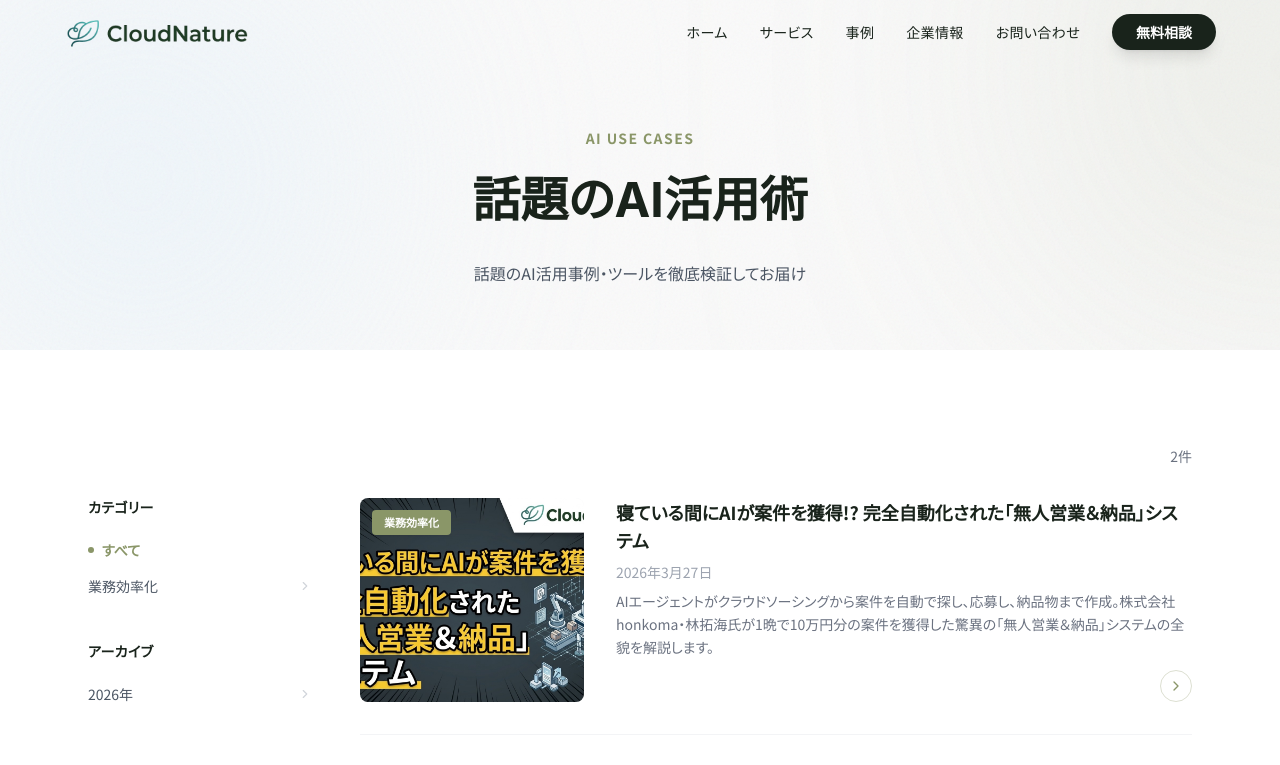
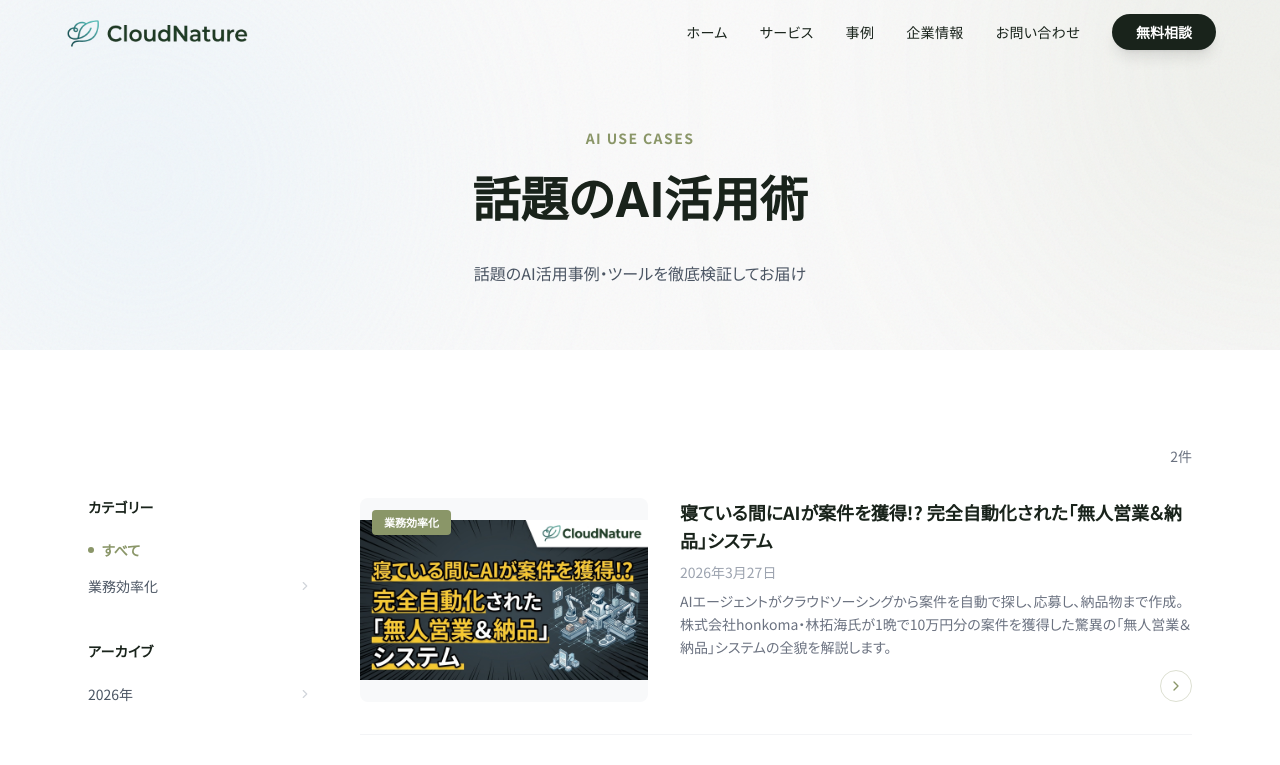
Before and after one commit to kohei0125/CloudNature, a Next.js app: page /usecases in a window 1280 px wide. Shown: the top 765 px of the page. Built offline with nearby package versions, Linux system fonts and the light colour scheme; no server answers.

Commit message:
style: Adjust image sizing, aspect ratio, and object-fit on the use cases page and update the Next.js type declaration path.

```diff
--- a/app/usecases/page.tsx
+++ b/app/usecases/page.tsx
@@ -128,13 +128,13 @@ export default function UseCasesPage() {
                   className="group flex gap-4 md:gap-8 py-4 md:py-8 first:pt-0 last:pb-0"
                 >
                   {/* サムネイル */}
-                  <div className="relative flex-shrink-0 w-28 aspect-[16/10] md:w-56 md:aspect-[16/10] rounded-lg overflow-hidden bg-mist">
+                  <div className="relative flex-shrink-0 w-32 aspect-video md:w-72 md:aspect-video rounded-lg overflow-hidden bg-mist">
                     <Image
                       src={article.image}
                       alt={article.title}
                       fill
-                      className="object-cover transition-transform duration-500 group-hover:scale-105"
-                      sizes="(max-width: 768px) 80px, 224px"
+                      className="object-contain transition-transform duration-500 group-hover:scale-105"
+                      sizes="(max-width: 768px) 128px, 288px"
                     />
                     <span className="hidden md:block absolute top-3 left-3 text-[11px] font-bold px-3 py-1 rounded bg-sage text-white shadow-sm">
                       {article.category}
```
